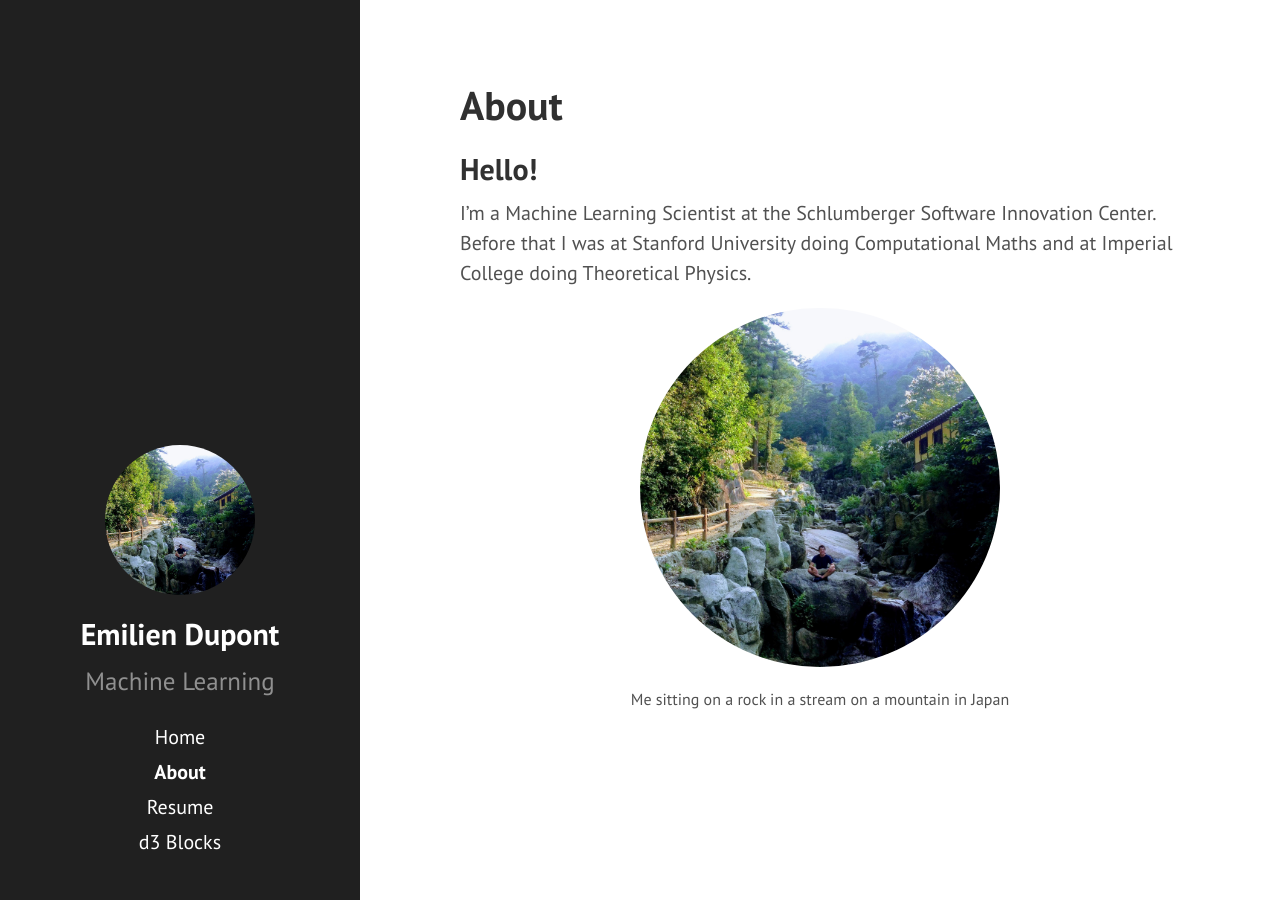
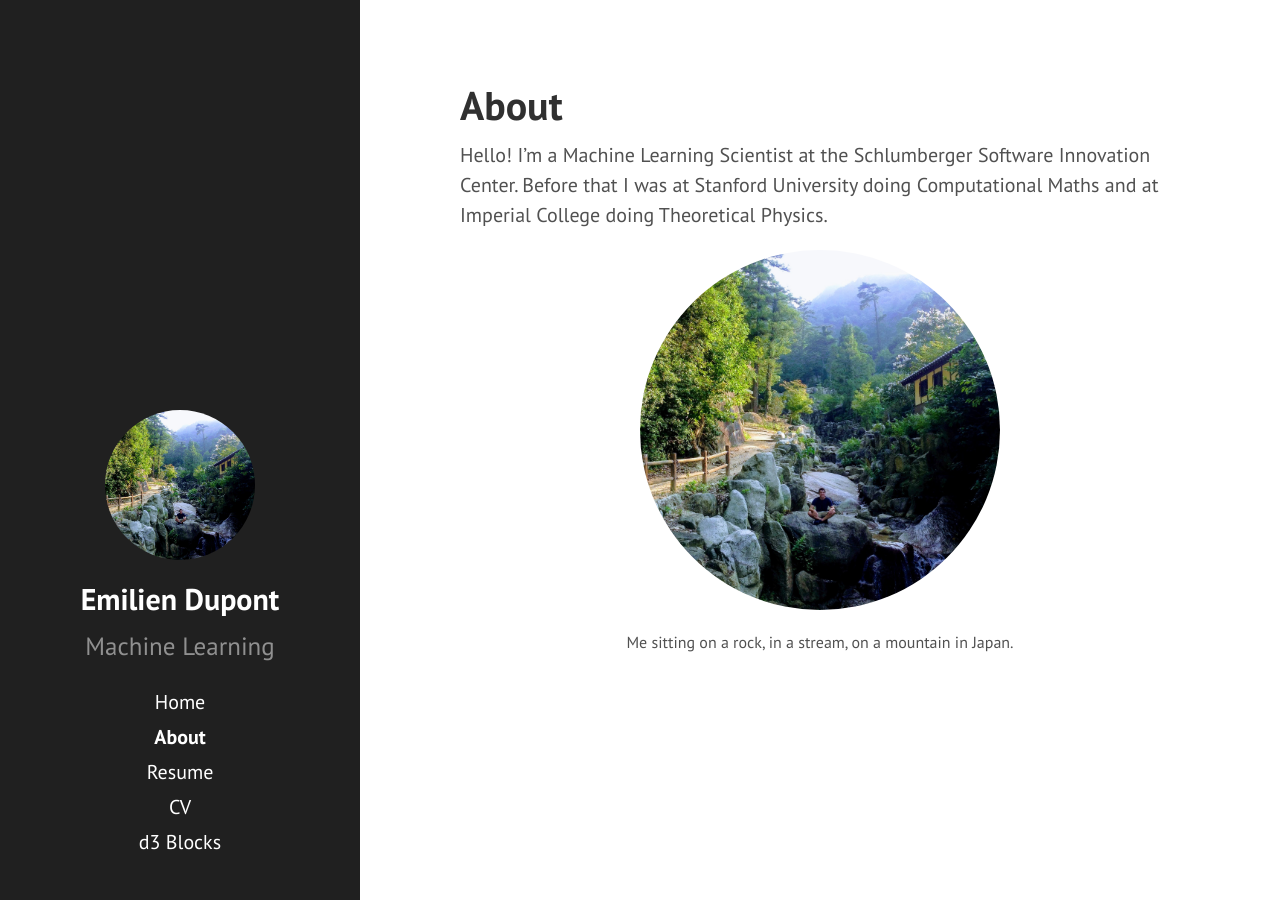
Before and after one commit to EmilienDupont/emiliendupont.github.io, a Jekyll site: the page built from about.md, in a window 1280 px wide. Built offline with Jekyll 4.4.1, drawn with Linux system fonts in a browser that asks for light colours.

Commit message:
:whale2: updated about page and added link to resume

```diff
--- a/_includes/sidebar.html
+++ b/_includes/sidebar.html
@@ -27,7 +27,7 @@
           {% endif %}
         {% endif %}
       {% endfor %}
-
+      <a class="sidebar-nav-item" href="https://github.com/EmilienDupont/emiliendupont.github.io/blob/master/emilien_resume.pdf">CV</a>
       <a class="sidebar-nav-item" href="https://bl.ocks.org/EmilienDupont">d3 Blocks</a>
     </nav>
   </div>
--- a/about.md
+++ b/about.md
@@ -3,9 +3,8 @@ layout: page
 title: About
 ---
 
-## Hello!
 
-I'm a Machine Learning Scientist at the Schlumberger Software Innovation Center. Before that I was at Stanford University doing Computational Maths and at Imperial College doing Theoretical Physics.
+Hello! I'm a Machine Learning Scientist at the Schlumberger Software Innovation Center. Before that I was at Stanford University doing Computational Maths and at Imperial College doing Theoretical Physics.
 
 <img src="{{ site.url }}/imgs/profile.jpg" style="align:center; margin: 0 auto; width:360px; border-radius: 50%;">
-<p style="text-align: center; font-size: 80%;">Me sitting on a rock in a stream on a mountain in Japan</p>
+<p style="text-align: center; font-size: 80%;">Me sitting on a rock, in a stream, on a mountain in Japan.</p>
```
